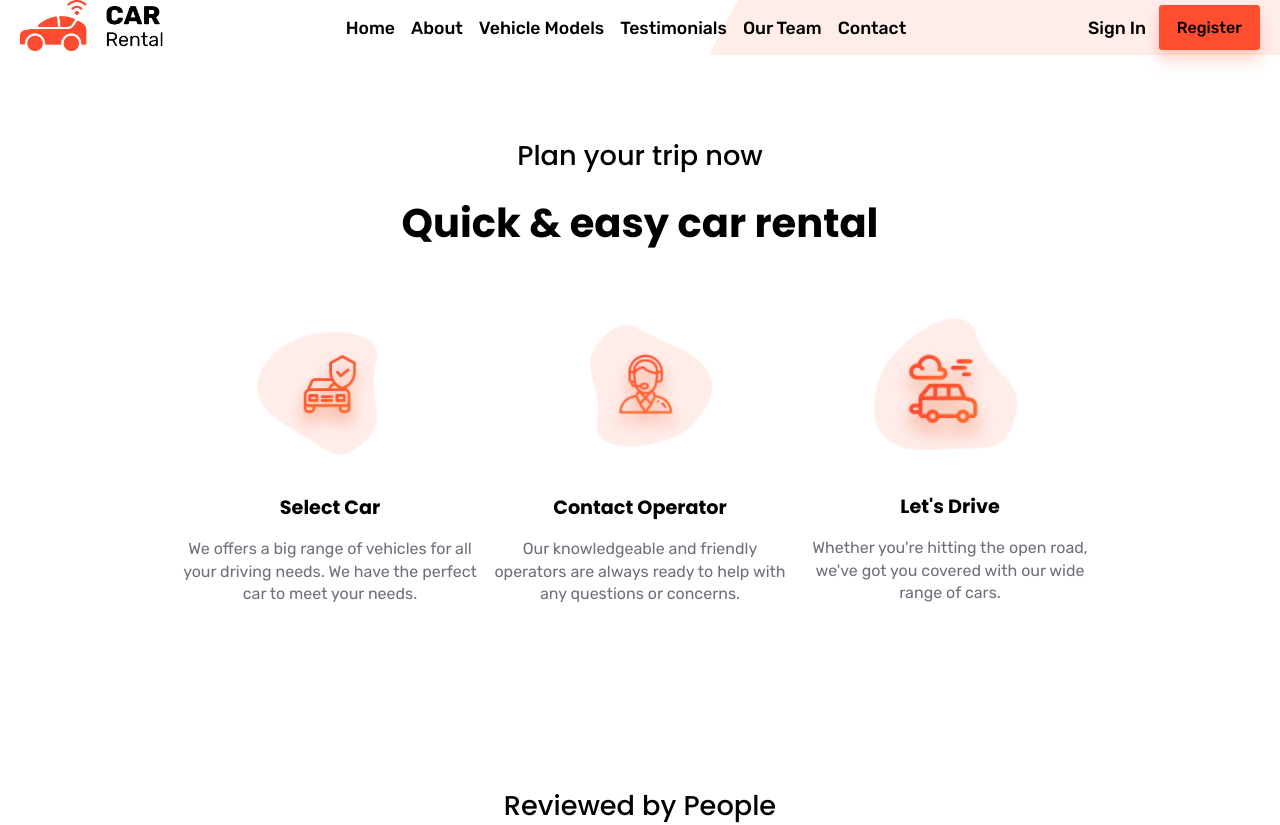
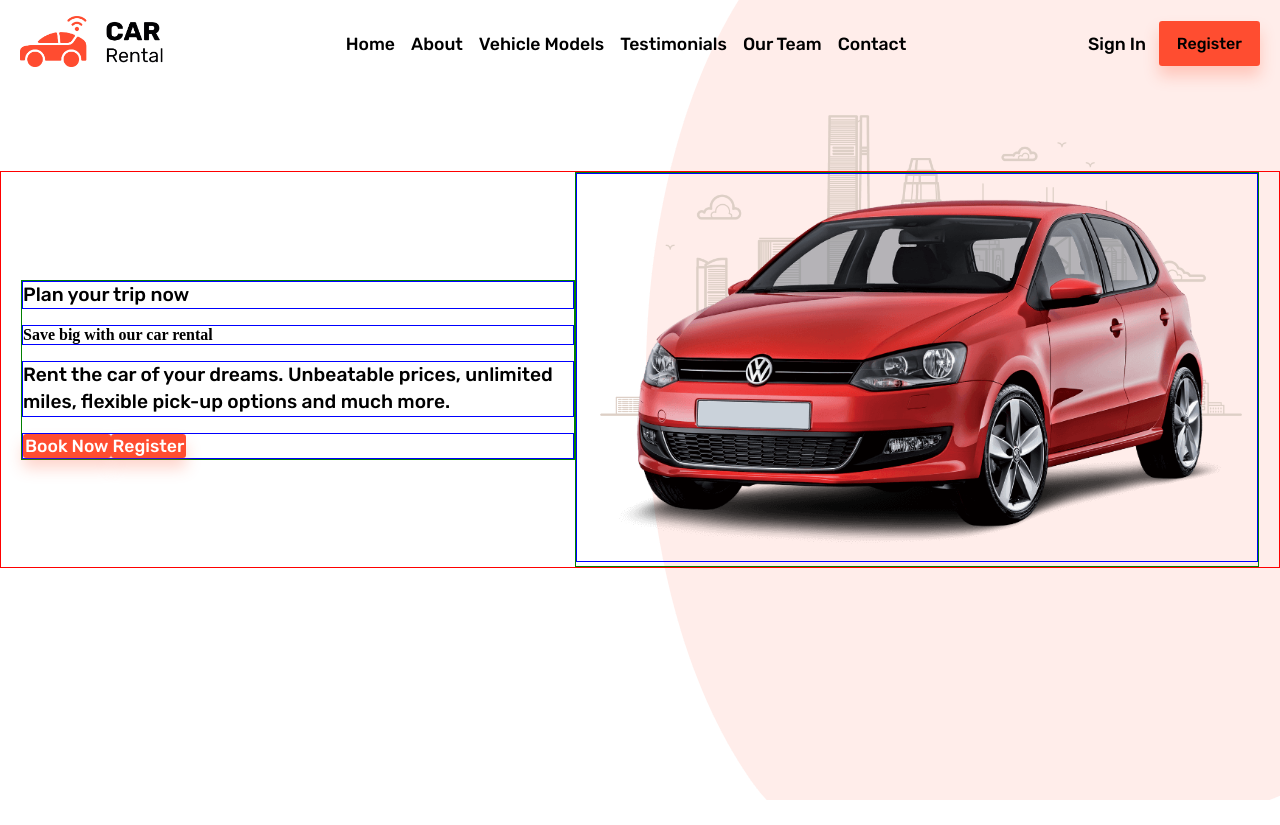
Before and after one commit to msaouab/car-rental, a React (Vite) app: page / in a window 1280 px wide. Shown: the top 825 px of the page. Built offline with nearby package versions, Linux system fonts and the light colour scheme.

Commit message:
working on the home header

```diff
--- a/src/Components/HomeHeader.tsx
+++ b/src/Components/HomeHeader.tsx
@@ -1,3 +1,33 @@
+import { HomeHeaderStyled } from "../Styled/HomeHeaderStyled";
+import { Button } from "./Button";
+import mainCar from "/images/hero/main-car.png";
+
 export const HomeHeader = () => {
-	return <></>;
+	return (
+		<HomeHeaderStyled>
+			<div className="container debug">
+				<div className="leftSection">
+					<p>Plan your trip now</p>
+					<h4>
+						Save <span>big</span> with our car rental
+					</h4>
+					<p>
+						Rent the car of your dreams. Unbeatable prices,
+						unlimited miles, flexible pick-up options and much more.
+					</p>
+					<div className="buttons">
+						<Button className="book-btn" type="submit">
+							Book Now
+						</Button>
+						<Button className="learn-btn" type="submit">
+							Register
+						</Button>
+					</div>
+				</div>
+				<div className="rightSection">
+					<img src={mainCar} alt="main hero car" />
+				</div>
+			</div>
+		</HomeHeaderStyled>
+	);
 };
--- /dev/null
+++ b/src/Styled/HomeHeaderStyled.tsx
@@ -0,0 +1,27 @@
+import styled from "styled-components";
+
+export const HomeHeaderStyled = styled.section`
+	& .container {
+		display: flex;
+		justify-content: space-between;
+		align-items: center;
+		& .leftSection {
+			text-align: start;
+			display: flex;
+			flex-direction: column;
+			gap: 1rem;
+			& p {
+				font-size: 1.2rem;
+				font-weight: 500;
+				color: var(--primary-color);
+			}
+		}
+		& .rightSection {
+			width: 60%;
+			& img {
+				width: 100%;
+				object-fit: contain;
+			}
+		}
+	}
+`;
--- a/src/Styled/NavStyled.tsx
+++ b/src/Styled/NavStyled.tsx
@@ -7,6 +7,8 @@ export const HeaderStyle = styled.header`
 		background-image: url(${HeroMainCar});
 		background-repeat: no-repeat;
 		background-position: right top;
+		height: 100dvh;
+		padding: 1rem 0;
 	}
 	&.Page {
 		background-image: url(${HeroesCar});
@@ -17,7 +19,7 @@ export const HeaderStyle = styled.header`
 			background-color: hsla(0, 0%, 100%, 0.8);
 			height: 26rem;
 			position: relative;
-			padding: 0.5rem 0;
+			padding: 1rem 0;
 
 			& > :last-child {
 			}
```
